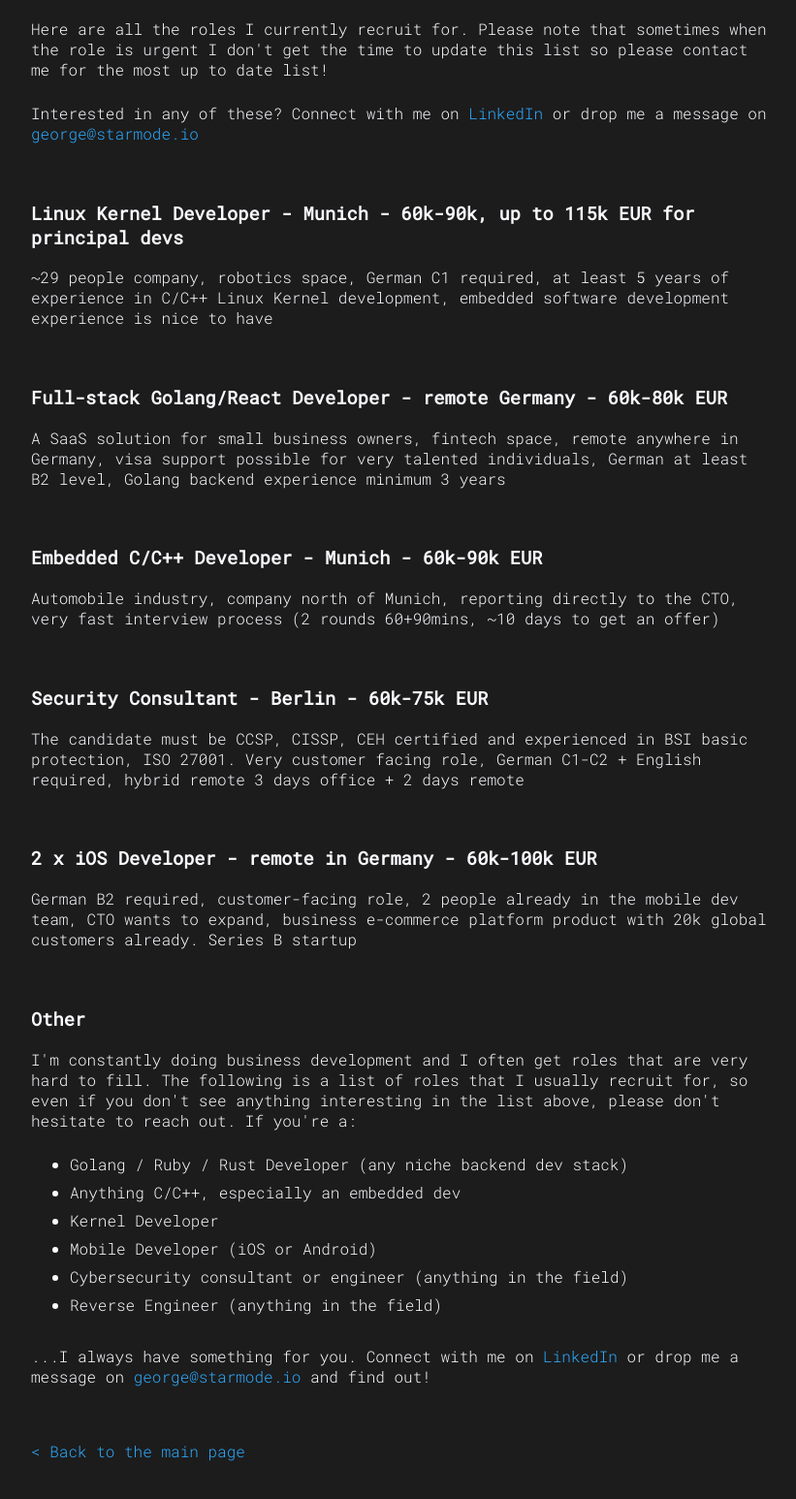
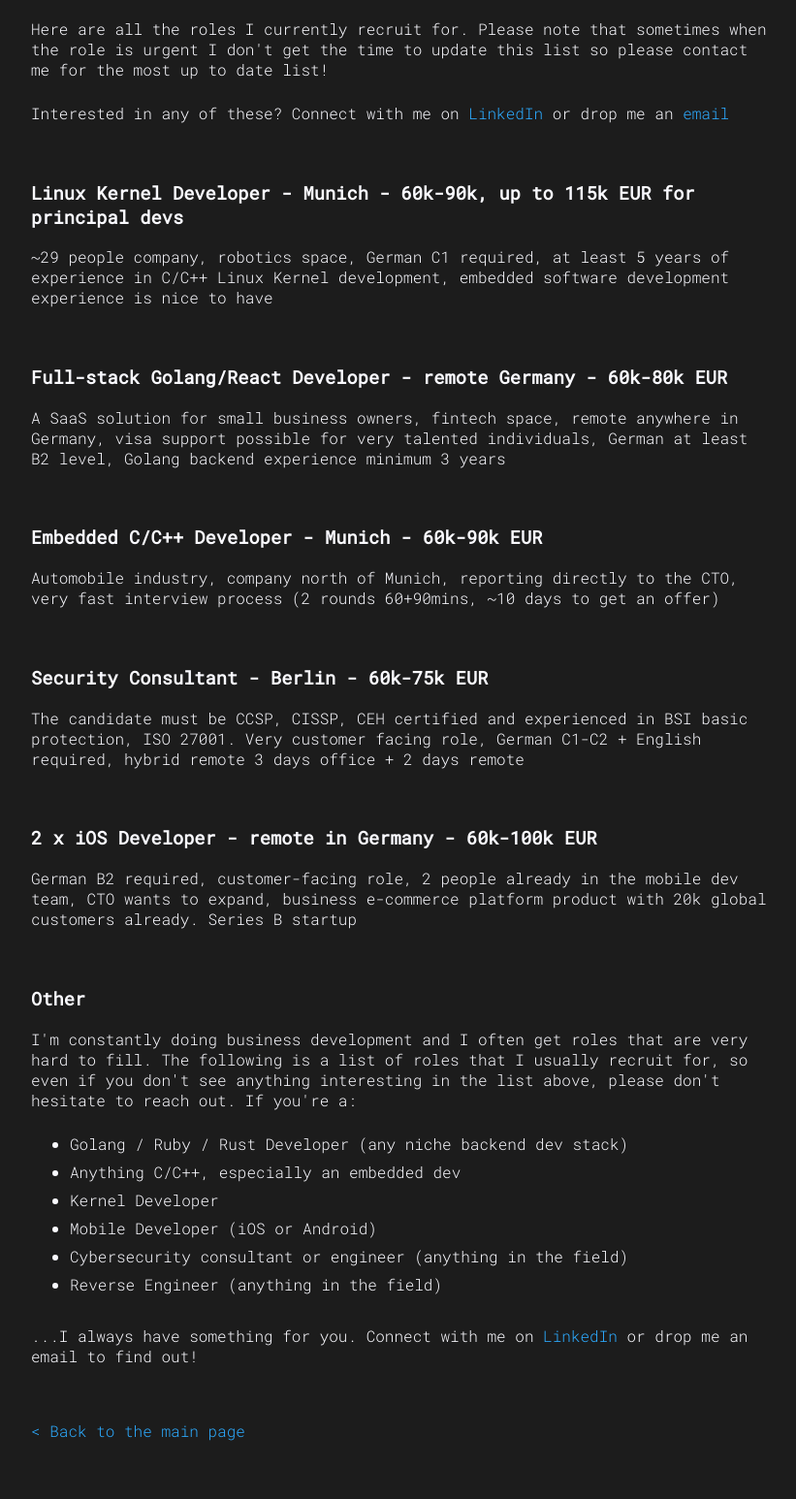
Before and after one commit to crn1/starmode-website, a plain HTML site: page jobs.html in a window 1280 px wide. Shown: the part 216-1762 px from the top of the page at 97% size, without its empty margins (224-1045 px from the left). Drawn offline with Linux system fonts and the light colour scheme.

Commit message:
Obfuscated all emails

```diff
--- a/footer.js
+++ b/footer.js
@@ -3,3 +3,9 @@ let appFooter = `
 `;
 
 document.getElementById("app-footer").innerHTML = appFooter;
+
+//obfucate email address
+var me = "george";
+var place = "starmode.io";
+var elink = document.getElementById("email");
+elink.href = `mailto:${me}@${place}`;
--- a/jobs.html
+++ b/jobs.html
@@ -27,7 +27,7 @@
 
 	  <h1>Jobs</h1>
 	  <p>Here are all the roles I currently recruit for. Please note that sometimes when the role is urgent I don't get the time to update this list so please contact me for the most up to date list!</p>
-	  <p>Interested in any of these? Connect with me on <a href="https://www.linkedin.com/in/george-gluvajic/">LinkedIn</a> or drop me a message on <a href="mailto:george@starmode.io">george@starmode.io</a>
+	  <p>Interested in any of these? Connect with me on <a href="https://www.linkedin.com/in/george-gluvajic/">LinkedIn</a> or drop me an <a id="email" href="#">email</a>
 
 		<h3>Linux Kernel Developer - Munich - 60k-90k, up to 115k EUR for principal devs</h3>
 		<p>~29 people company, robotics space, German C1 required, at least 5 years of experience in C/C++ Linux Kernel development, embedded software development experience is nice to have</p>
@@ -55,7 +55,7 @@
 			<li>Reverse Engineer (anything in the field)</li>
 
 		</ul>
-		<p>...I always have something for you. Connect with me on <a href="https://www.linkedin.com/in/george-gluvajic/">LinkedIn</a> or drop me a message on <a href="mailto:george@starmode.io">george@starmode.io</a> and find out!</p>
+		<p>...I always have something for you. Connect with me on <a href="https://www.linkedin.com/in/george-gluvajic/">LinkedIn</a> or drop me an email to find out!</p>
 
     <footer id="app-footer"></footer>
     <script async src="footer.js"></script>
```
Also changed, not shown: candidates.html (+1 -1 lines), index.html (+7 -1 lines).
